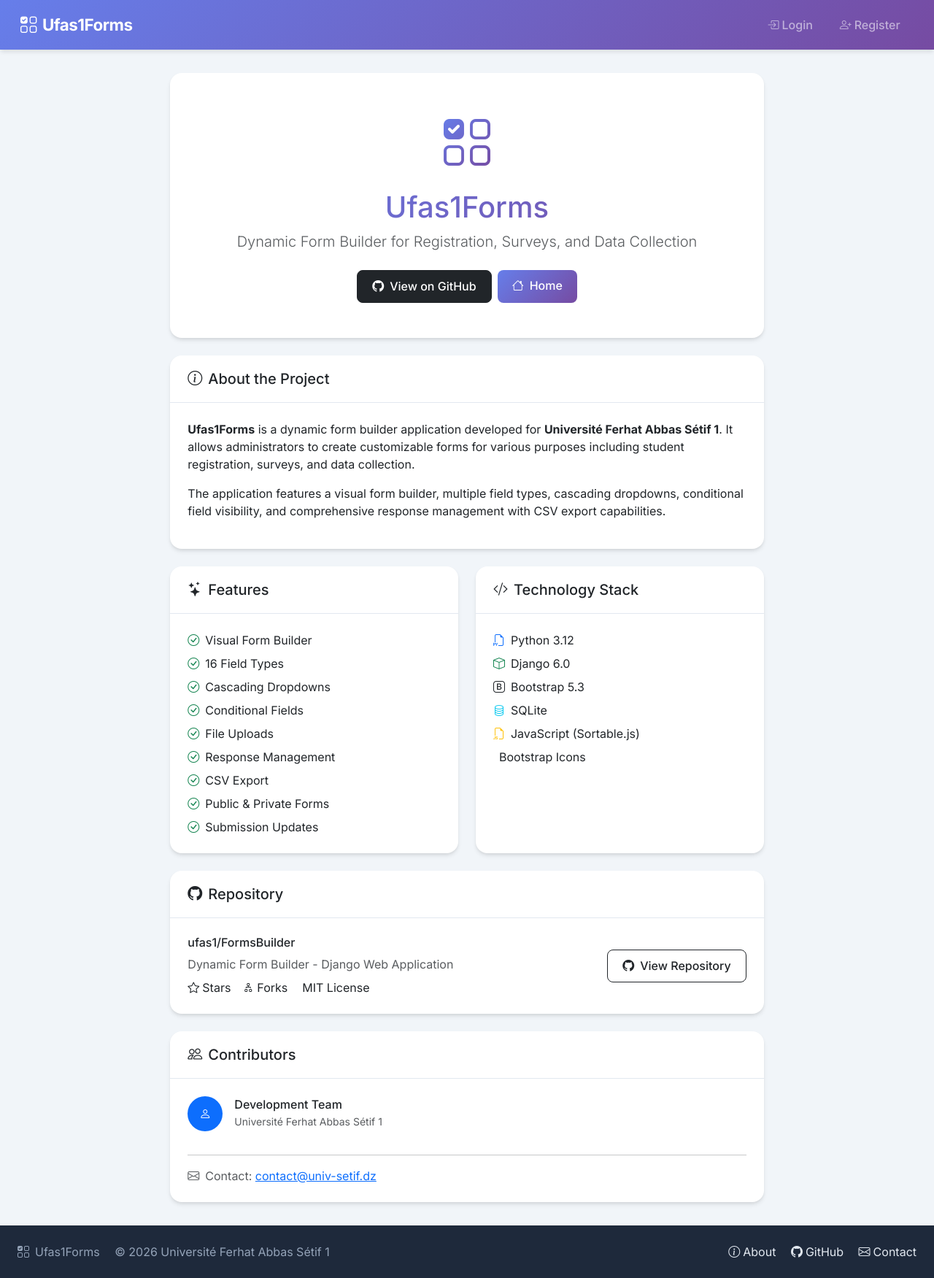
After one commit to Djellal/FormsBuilder, a Django app: page /about/ in a window 1280 px wide. The commit adds this page. Shown: the whole page at 73% size. Run offline with Django 5.2, Linux system fonts and the light colour scheme.

Commit message:
Add About page and update navigation links

```diff
--- a/forms_builder/urls.py
+++ b/forms_builder/urls.py
@@ -3,6 +3,7 @@ from . import views
 
 urlpatterns = [
     path('', views.home, name='home'),
+    path('about/', views.about, name='about'),
     path('register/', views.register, name='register'),
     path('dashboard/', views.dashboard, name='dashboard'),
     path('forms/', views.FormListView.as_view(), name='form_list'),
--- a/forms_builder/views.py
+++ b/forms_builder/views.py
@@ -34,6 +34,10 @@ def home(request):
         access_level=FormAccess.PUBLIC
     )
     return render(request, 'forms_builder/home.html', {'forms': public_forms})
+
+
+def about(request):
+    return render(request, 'forms_builder/about.html')
 
 
 def register(request):
--- a/templates/base.html
+++ b/templates/base.html
@@ -382,8 +382,9 @@
                     <span class="ms-3">&copy; 2026 Université Ferhat Abbas Sétif 1</span>
                 </div>
                 <div class="col-md-6 text-md-end mt-2 mt-md-0">
-                    <a href="#" class="me-3"><i class="bi bi-question-circle me-1"></i>Help</a>
-                    <a href="#"><i class="bi bi-envelope me-1"></i>Contact</a>
+                    <a href="{% url 'about' %}" class="me-3"><i class="bi bi-info-circle me-1"></i>About</a>
+                    <a href="https://github.com/ufas1/FormsBuilder" target="_blank" class="me-3"><i class="bi bi-github me-1"></i>GitHub</a>
+                    <a href="mailto:contact@univ-setif.dz"><i class="bi bi-envelope me-1"></i>Contact</a>
                 </div>
             </div>
         </div>
--- /dev/null
+++ b/templates/forms_builder/about.html
@@ -0,0 +1,133 @@
+{% extends 'base.html' %}
+
+{% block title %}About - Ufas1Forms{% endblock %}
+
+{% block content %}
+<div class="row justify-content-center">
+    <div class="col-lg-8">
+        <div class="card mb-4">
+            <div class="card-body text-center py-5">
+                <i class="bi bi-ui-checks-grid display-icon"></i>
+                <h1 class="mt-3 text-gradient">Ufas1Forms</h1>
+                <p class="lead text-muted">Dynamic Form Builder for Registration, Surveys, and Data Collection</p>
+                <div class="d-flex justify-content-center gap-2 mt-4">
+                    <a href="https://github.com/ufas1/FormsBuilder" target="_blank" class="btn btn-dark">
+                        <i class="bi bi-github me-2"></i>View on GitHub
+                    </a>
+                    <a href="{% url 'home' %}" class="btn btn-primary">
+                        <i class="bi bi-house me-2"></i>Home
+                    </a>
+                </div>
+            </div>
+        </div>
+
+        <div class="card mb-4">
+            <div class="card-header">
+                <h5 class="mb-0"><i class="bi bi-info-circle me-2"></i>About the Project</h5>
+            </div>
+            <div class="card-body">
+                <p>
+                    <strong>Ufas1Forms</strong> is a dynamic form builder application developed for
+                    <strong>Université Ferhat Abbas Sétif 1</strong>. It allows administrators to create
+                    customizable forms for various purposes including student registration, surveys,
+                    and data collection.
+                </p>
+                <p>
+                    The application features a visual form builder, multiple field types, cascading
+                    dropdowns, conditional field visibility, and comprehensive response management
+                    with CSV export capabilities.
+                </p>
+            </div>
+        </div>
+
+        <div class="row">
+            <div class="col-md-6 mb-4">
+                <div class="card h-100">
+                    <div class="card-header">
+                        <h5 class="mb-0"><i class="bi bi-stars me-2"></i>Features</h5>
+                    </div>
+                    <div class="card-body">
+                        <ul class="list-unstyled mb-0">
+                            <li class="mb-2"><i class="bi bi-check-circle text-success me-2"></i>Visual Form Builder</li>
+                            <li class="mb-2"><i class="bi bi-check-circle text-success me-2"></i>16 Field Types</li>
+                            <li class="mb-2"><i class="bi bi-check-circle text-success me-2"></i>Cascading Dropdowns</li>
+                            <li class="mb-2"><i class="bi bi-check-circle text-success me-2"></i>Conditional Fields</li>
+                            <li class="mb-2"><i class="bi bi-check-circle text-success me-2"></i>File Uploads</li>
+                            <li class="mb-2"><i class="bi bi-check-circle text-success me-2"></i>Response Management</li>
+                            <li class="mb-2"><i class="bi bi-check-circle text-success me-2"></i>CSV Export</li>
+                            <li class="mb-2"><i class="bi bi-check-circle text-success me-2"></i>Public & Private Forms</li>
+                            <li class="mb-0"><i class="bi bi-check-circle text-success me-2"></i>Submission Updates</li>
+                        </ul>
+                    </div>
+                </div>
+            </div>
+            <div class="col-md-6 mb-4">
+                <div class="card h-100">
+                    <div class="card-header">
+                        <h5 class="mb-0"><i class="bi bi-code-slash me-2"></i>Technology Stack</h5>
+                    </div>
+                    <div class="card-body">
+                        <ul class="list-unstyled mb-0">
+                            <li class="mb-2"><i class="bi bi-filetype-py text-primary me-2"></i>Python 3.12</li>
+                            <li class="mb-2"><i class="bi bi-box text-success me-2"></i>Django 6.0</li>
+                            <li class="mb-2"><i class="bi bi-bootstrap text-purple me-2"></i>Bootstrap 5.3</li>
+                            <li class="mb-2"><i class="bi bi-database text-info me-2"></i>SQLite</li>
+                            <li class="mb-2"><i class="bi bi-filetype-js text-warning me-2"></i>JavaScript (Sortable.js)</li>
+                            <li class="mb-0"><i class="bi bi-icons text-secondary me-2"></i>Bootstrap Icons</li>
+                        </ul>
+                    </div>
+                </div>
+            </div>
+        </div>
+
+        <div class="card mb-4">
+            <div class="card-header">
+                <h5 class="mb-0"><i class="bi bi-github me-2"></i>Repository</h5>
+            </div>
+            <div class="card-body">
+                <div class="row align-items-center">
+                    <div class="col-md-8">
+                        <h6>ufas1/FormsBuilder</h6>
+                        <p class="text-muted mb-2">Dynamic Form Builder - Django Web Application</p>
+                        <div class="d-flex gap-3">
+                            <span><i class="bi bi-star me-1"></i>Stars</span>
+                            <span><i class="bi bi-diagram-2 me-1"></i>Forks</span>
+                            <span><i class="bi bi-scale me-1"></i>MIT License</span>
+                        </div>
+                    </div>
+                    <div class="col-md-4 text-md-end mt-3 mt-md-0">
+                        <a href="https://github.com/ufas1/FormsBuilder" target="_blank" class="btn btn-outline-dark">
+                            <i class="bi bi-github me-2"></i>View Repository
+                        </a>
+                    </div>
+                </div>
+            </div>
+        </div>
+
+        <div class="card">
+            <div class="card-header">
+                <h5 class="mb-0"><i class="bi bi-people me-2"></i>Contributors</h5>
+            </div>
+            <div class="card-body">
+                <div class="row">
+                    <div class="col-md-6">
+                        <div class="d-flex align-items-center mb-3">
+                            <div class="bg-primary text-white rounded-circle d-flex align-items-center justify-content-center" style="width: 48px; height: 48px;">
+                                <i class="bi bi-person"></i>
+                            </div>
+                            <div class="ms-3">
+                                <h6 class="mb-0">Development Team</h6>
+                                <small class="text-muted">Université Ferhat Abbas Sétif 1</small>
+                            </div>
+                        </div>
+                    </div>
+                </div>
+                <hr>
+                <p class="mb-0 text-muted">
+                    <i class="bi bi-envelope me-2"></i>Contact: <a href="mailto:contact@univ-setif.dz">contact@univ-setif.dz</a>
+                </p>
+            </div>
+        </div>
+    </div>
+</div>
+{% endblock %}
```
